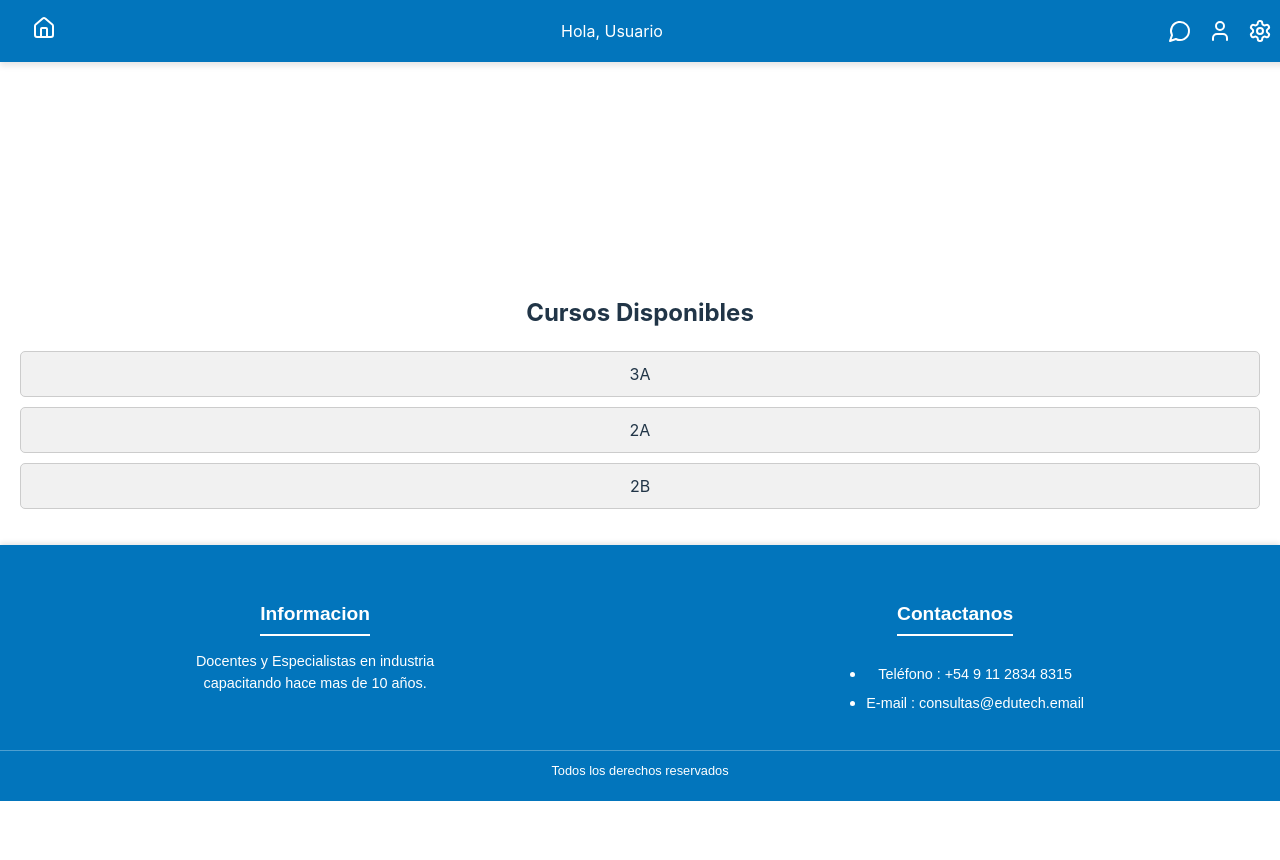
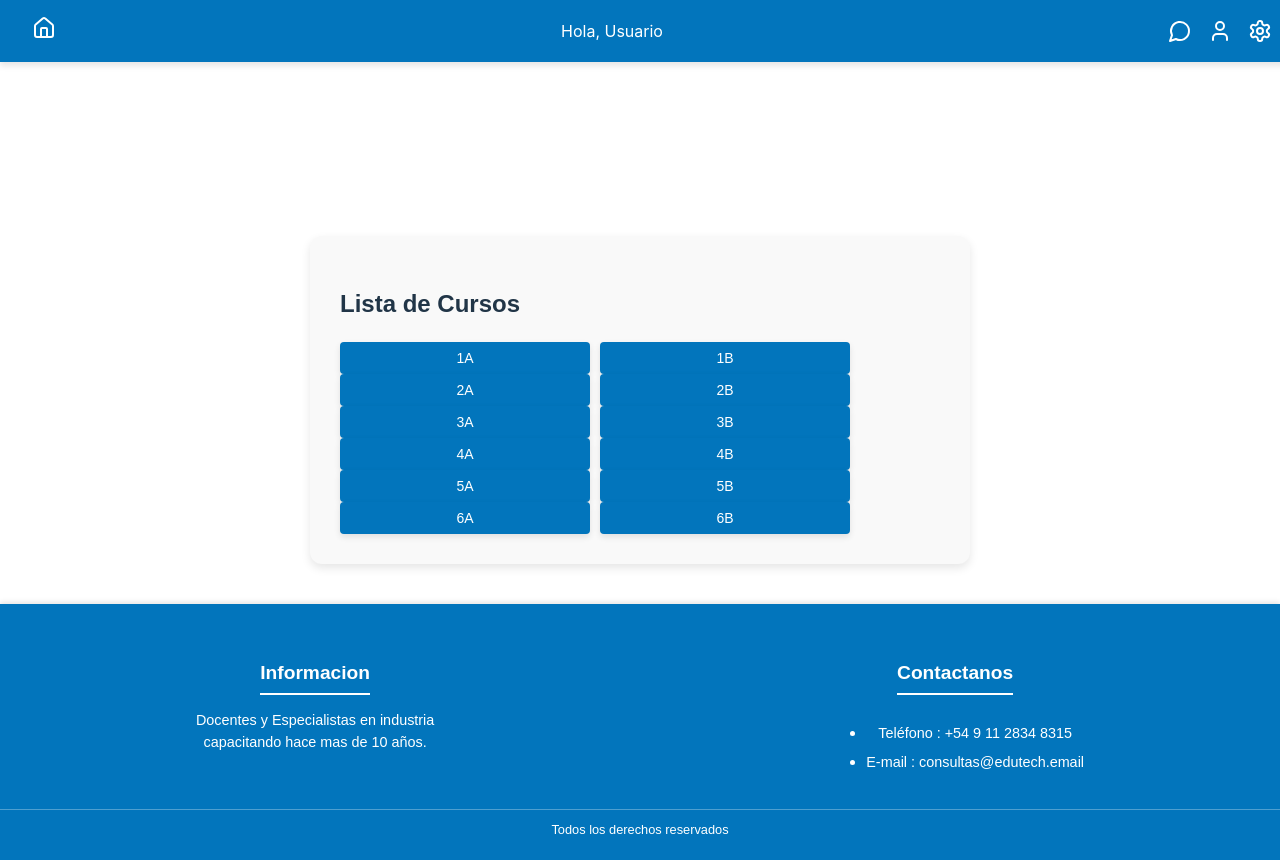
Before and after one commit to Javi1327/proyectofinal, a React (Vite) app: page /profesor/ver-cursos in a window 1280 px wide. Before the commit the page ends 801 px from the top, so only its background shows below. Built offline with nearby package versions, Linux system fonts and the light colour scheme; data requests are answered from the project's data file.

Commit message:
VerCursos Precptor, falta mejorar css

```diff
--- a/db.json
+++ b/db.json
@@ -30,7 +30,7 @@
       "Telefono": "1187654321",
       "Direccion": "Av Luro 3200",
       "FechaNacimiento": "2003-07-04",
-      "Grado": "4A",
+      "Grado": "6A",
       "isHabilitado": true
     },
     {
--- a/src/App.jsx
+++ b/src/App.jsx
@@ -29,6 +29,7 @@ const App = () => {
           <Route path="/preceptor" element={<PreceptorView />} />
           <Route path="/preceptor/cargar-alumnos" element={<Alumno />} />
           <Route path="/preceptor/ver-alumnos" element={<VerAlumnos />} />
+          <Route path="/preceptor/ver-cursos" element={<VerCursos />} />
         </Routes>
         <Footer />
       </BrowserRouter>
--- a/src/components/VerCursos.css
+++ b/src/components/VerCursos.css
@@ -1,23 +1,35 @@
-.ver-cursos {
-    padding: 20px;
-    text-align: center;
-  }
+.cursos-lista {
+  display: flex;
+  flex-wrap: wrap;
+  gap: 10px; /* Espacio entre los botones */
+  margin-bottom: 20px;
+}
 
-  .cursos-lista {
-    list-style-type: none;
-    padding: 0;
-  }
+.curso-btn {
+  background-color: #0275BC;
+  color: white;
+  padding: 10px 20px;
+  border: none;
+  border-radius: 8px;
+  cursor: pointer;
+  transition: background-color 0.3s ease;
+}
 
-  .curso-item {
-    background-color: #f1f1f1;
-    margin: 10px 0;
-    padding: 10px;
-    border-radius: 5px;
-    border: 1px solid #ccc;
-    cursor: pointer;
-    transition: background-color 0.3s;
-  }
+.curso-btn:hover {
+  background-color: #025a91;
+}
 
-  .curso-item:hover {
-    background-color: #e1e1e1;
-  }
+.agregar-btn {
+  margin-top: 10px;
+  padding: 8px 16px;
+  background-color: #0275BC;
+  color: white;
+  border: none;
+  border-radius: 8px;
+  cursor: pointer;
+  transition: background-color 0.3s ease;
+}
+
+.agregar-btn:hover {
+  background-color: #025a91;
+}
--- a/src/components/VerCursos.jsx
+++ b/src/components/VerCursos.jsx
@@ -1,30 +1,95 @@
+// VerCursos.jsx
 import React, { useState, useEffect } from 'react';
-import './VerCursos.css'; // Asegúrate de tener el archivo de estilos
+import axios from 'axios';
+
+const cursos = ['1A', '1B', '2A', '2B', '3A', '3B', '4A', '4B', '5A', '5B', '6A', '6B'];
 
 const VerCursos = () => {
-  const [cursos, setCursos] = useState([]);
+  const [cursoSeleccionado, setCursoSeleccionado] = useState(null);
+  const [alumnos, setAlumnos] = useState([]);
+  const [alumnosFiltrados, setAlumnosFiltrados] = useState([]);
+  const [todosAlumnos, setTodosAlumnos] = useState([]);
+  const [alumnoSeleccionado, setAlumnoSeleccionado] = useState(null);
 
-  // Usar datos de prueba para los cursos
+  // Cargar todos los alumnos al iniciar
   useEffect(() => {
-    // Aquí se haría la llamada a la API o la base de datos
-    const datosCursos = [
-      { id: 1, nombre: '3A' },
-      { id: 2, nombre: '2A' },
-      { id: 3, nombre: '2B' },
-    ];
-    setCursos(datosCursos); // Cargar los datos en el estado
+    const obtenerAlumnos = async () => {
+      try {
+        const response = await axios.get('http://localhost:3001/alumnos');
+        setTodosAlumnos(response.data.filter(alumno => alumno.isHabilitado));
+      } catch (err) {
+        console.error('Error al obtener alumnos:', err);
+      }
+    };
+    obtenerAlumnos();
   }, []);
 
+  // Filtrar alumnos por curso
+  useEffect(() => {
+    if (cursoSeleccionado) {
+      const filtrados = todosAlumnos
+        .filter(alumno => alumno.Grado === cursoSeleccionado)
+        .sort((a, b) => a.Apellido.localeCompare(b.Apellido));
+      setAlumnosFiltrados(filtrados);
+    }
+  }, [cursoSeleccionado, todosAlumnos]);
+
+  // Función para agregar un alumno al curso
+  const agregarAlumnoACurso = async () => {
+    if (!alumnoSeleccionado) return;
+
+    try {
+      await axios.patch(`http://localhost:3001/alumnos/${alumnoSeleccionado.id}`, { Grado: cursoSeleccionado });
+      setTodosAlumnos(prev => prev.map(alumno =>
+        alumno.id === alumnoSeleccionado.id ? { ...alumno, Grado: cursoSeleccionado } : alumno
+      ));
+      setAlumnoSeleccionado(null);
+    } catch (err) {
+      console.error('Error al agregar alumno al curso:', err);
+    }
+  };
+
   return (
-    <div className="ver-cursos">
-      <h2>Cursos Disponibles</h2>
-      <ul className="cursos-lista">
-        {cursos.map((curso) => (
-          <li key={curso.id} className="curso-item">
-            {curso.nombre}
-          </li>
+    <div className="container">
+      <h2>Lista de Cursos</h2>
+      <div className="cursos-grid">
+        {cursos.map(curso => (
+          <button key={curso} onClick={() => setCursoSeleccionado(curso)} className="curso-btn">
+            {curso}
+          </button>
         ))}
-      </ul>
+      </div>
+
+      {cursoSeleccionado && (
+        <div className="curso-detalle">
+          <h3>Alumnos de {cursoSeleccionado}</h3>
+          {alumnosFiltrados.length === 0 ? (
+            <p>No hay alumnos en este curso.</p>
+          ) : (
+            <ul>
+              {alumnosFiltrados.map(alumno => (
+                <li key={alumno.id}>{alumno.Apellido}, {alumno.Nombre}</li>
+              ))}
+            </ul>
+          )}
+
+          <h4>Agregar Alumno Existente</h4>
+          <select value={alumnoSeleccionado?.id || ''} onChange={(e) => {
+            const selected = todosAlumnos.find(alumno => alumno.id === e.target.value);
+            setAlumnoSeleccionado(selected);
+          }}>
+            <option value="">Seleccionar alumno</option>
+            {todosAlumnos
+              .filter(alumno => alumno.Grado !== cursoSeleccionado)
+              .map(alumno => (
+                <option key={alumno.id} value={alumno.id}>
+                  {alumno.Apellido}, {alumno.Nombre} ({alumno.Grado})
+                </option>
+              ))}
+          </select>
+          <button onClick={agregarAlumnoACurso}>Agregar al Curso</button>
+        </div>
+      )}
     </div>
   );
 };
```
